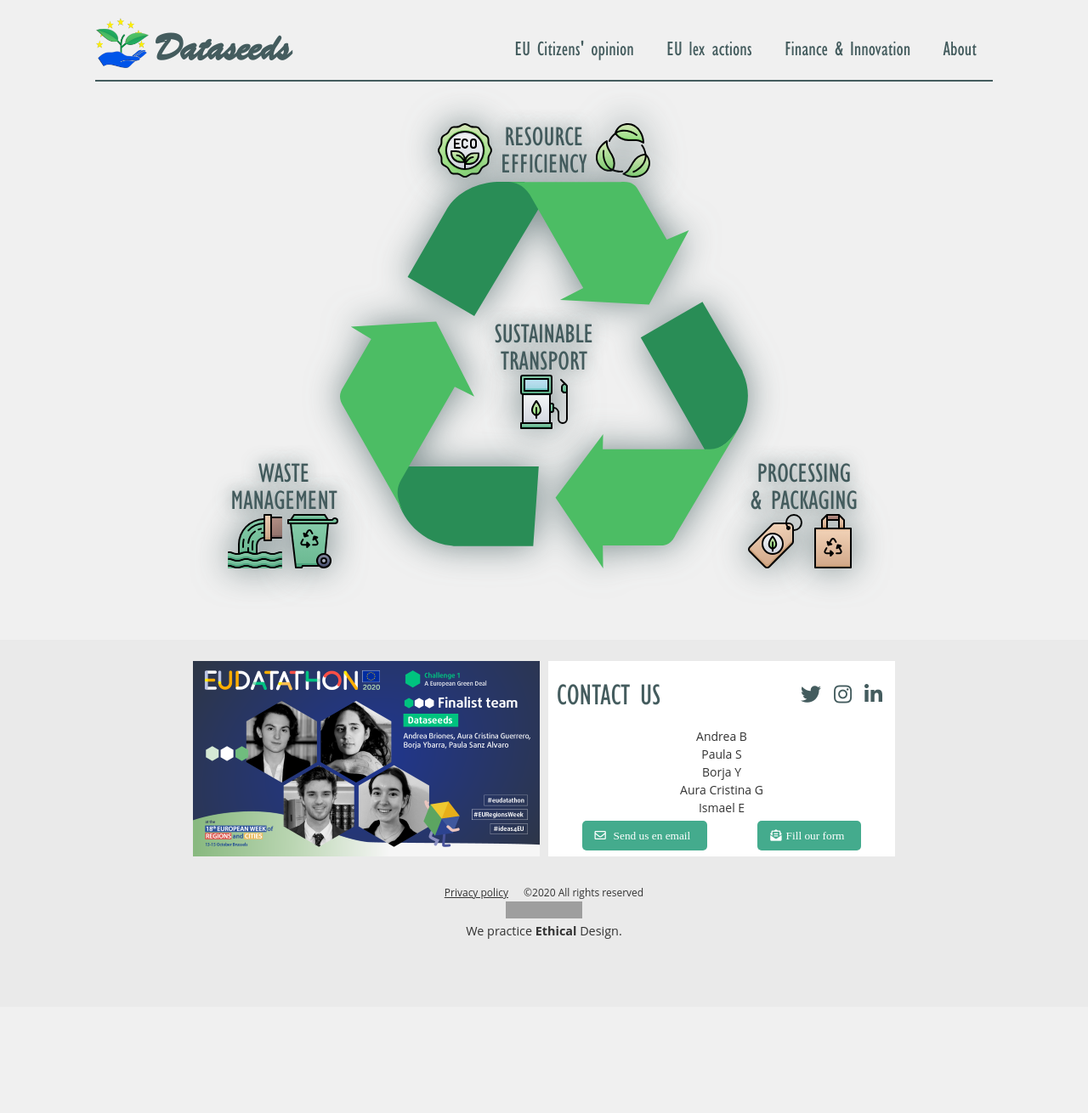
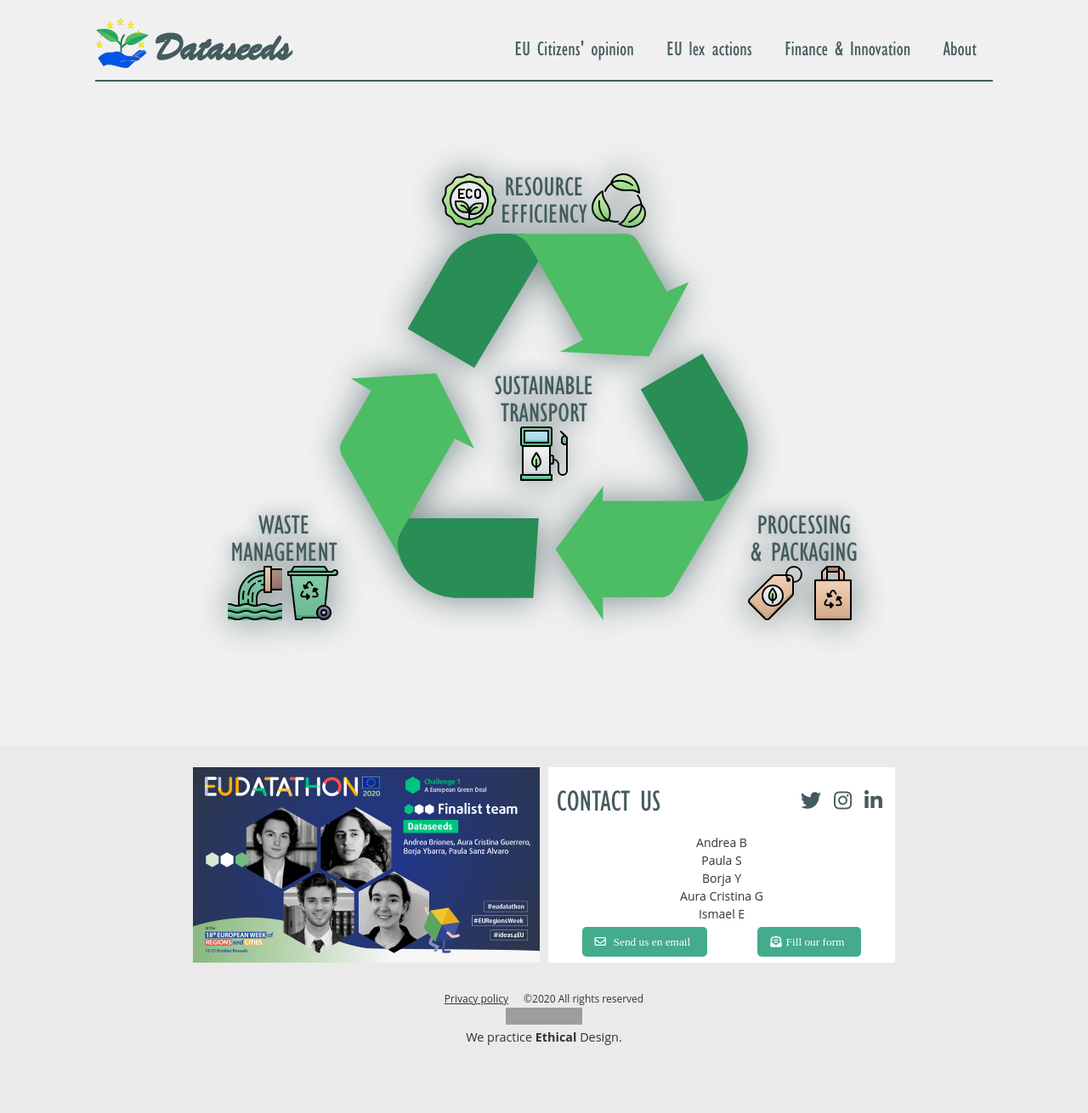
Before and after one commit to Dataseeds/dataseeds.github.io, a Jekyll site: the page built from index.md, in a window 1280 px wide. Shown: the whole page at 85% size. Built offline with Jekyll 4.4.1, drawn with Linux system fonts in a browser that asks for light colours; nearby versions of some CDN libraries; before the commit the page ends 1185 px from its top, so only the background shows below that; grey boxes are pictures that could not be loaded.

Commit message:
home: fixed top spacing

```diff
--- a/_sass/_layout.scss
+++ b/_sass/_layout.scss
@@ -35,9 +35,8 @@
         ". top ."
         "left center right";
     text-align: center;
-    margin: 0 auto;
+    margin: 4rem auto;
     max-width: 50rem;
-    vertical-align: middle;
     position: relative;
     img {
         text-align: center;
@@ -100,14 +99,13 @@
 }
 
 .home-top {
-    display: inline-flex;
+    display: -webkit-box;
     grid-area: top;
-    min-height: 3rem;
-    margin: 5px auto;
+    margin: auto auto 7px;
 }
 
 .home-top div {
-    margin: auto 10px;
+    margin: auto 5px;
 }
 
 .home-center {
--- a/index.md
+++ b/index.md
@@ -15,7 +15,7 @@ permalink: /
         </div>
         <img class="home-svg" src="/assets/icons/DrawKit-Ecology/Color/Leaves.svg">
     </a>
-    <img class="home-recycle-huge" src="/assets/Recycle.triangle.svg"/>
+    <img class="home-recycle-huge" src="/assets/Recycle.triangle.svg" />
     <a class="home-center" href="/transport">
         <div>
             <h3>SUSTAINABLE</h3>
@@ -53,3 +53,9 @@ permalink: /
         console.log("Dark theme");
     }
 </script>
+
+<style>
+    .wrapper {
+        padding: 0 3% !important;
+    }
+</style>
```
